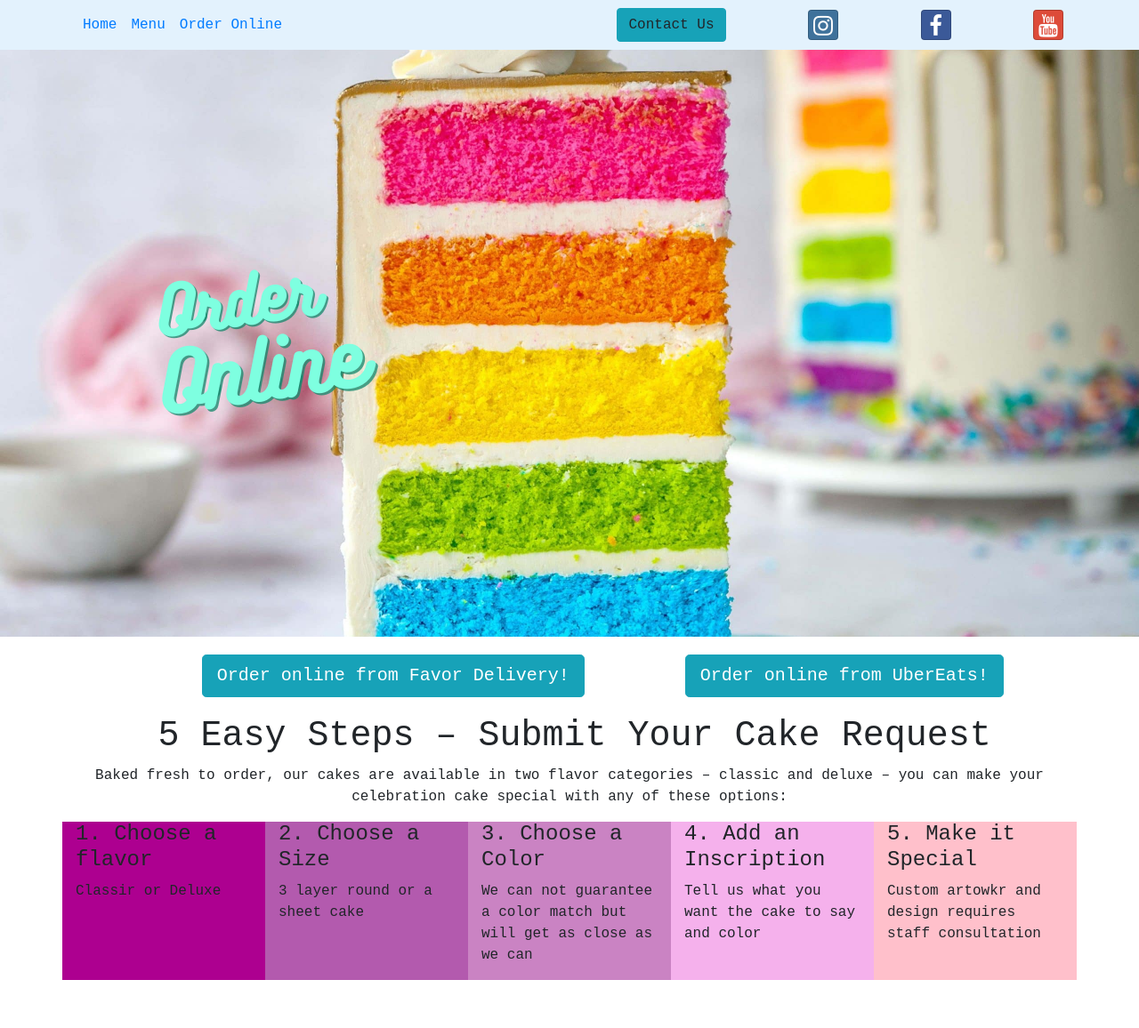
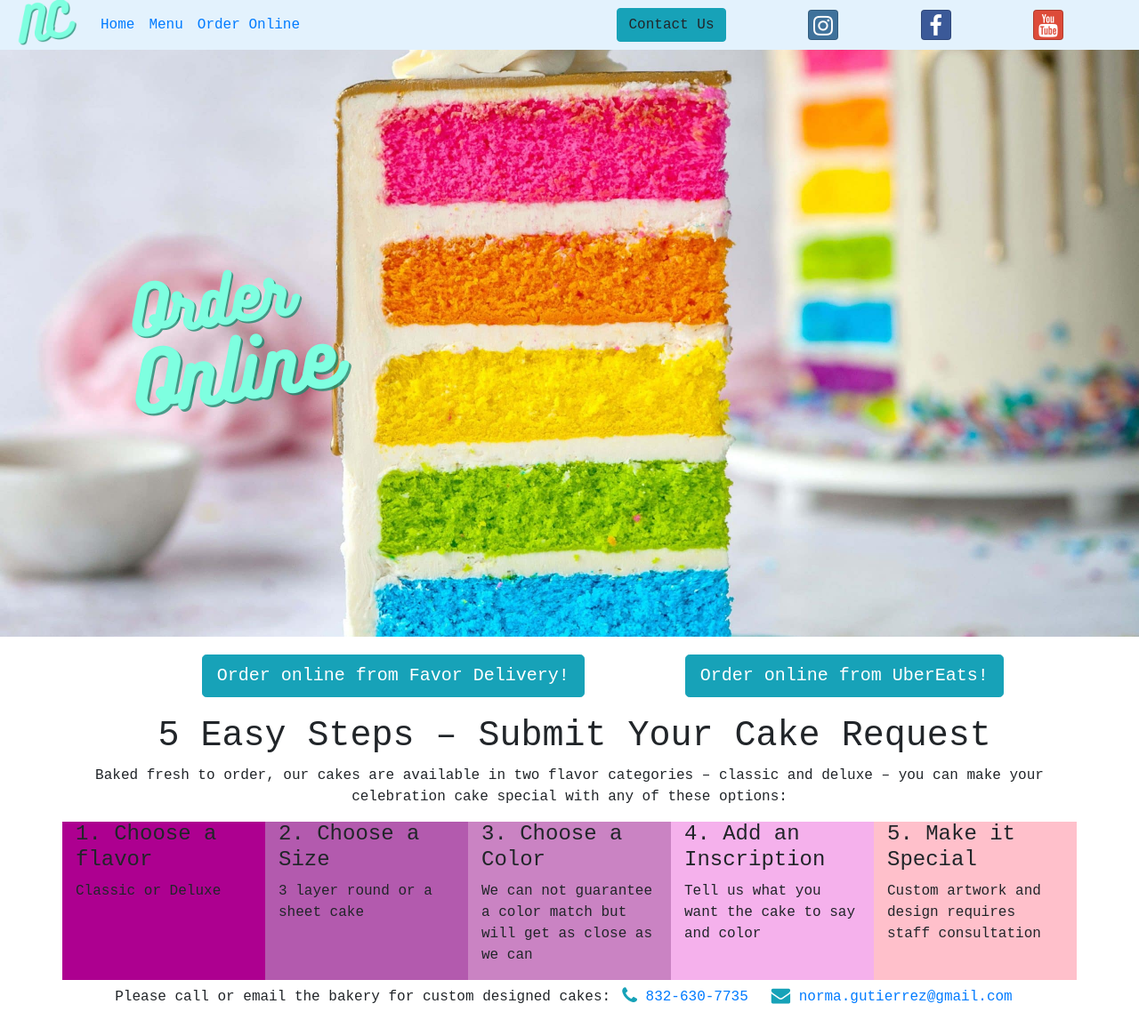
Before and after one commit to hromero39/PortfolioProject, a website: page order.html in a window 1280 px wide. Shown: the whole page at 89% size. Before the commit the page ends 1102 px from the top, so only its background shows below. Drawn offline with nearby package versions, Linux system fonts and the light colour scheme.

Commit message:
Navbar Logo
Added logo to Navbar

```diff
--- a/css/styles.css
+++ b/css/styles.css
@@ -29,6 +29,7 @@
 
 #onlineId{
     font-size: 50px;
+    color: rgb(0,128,128);
 }
 
 .site-footer{
@@ -71,3 +72,6 @@
  #col-5{
      background-color: pink;
  }
+ .navbar-brand{
+     margin:-90px;
+ }
--- a/order.html
+++ b/order.html
@@ -17,6 +17,7 @@
     <header>
         <nav class="navbar navbar-expand-sm sticky-top" style="background-color:#e3f2fd;">
             <div class="container">
+                <a class="navbar-brand" href="index.html" ><img src="images/nc.png" style="position:relative; left:-40px; right:0px; bottom:0px;" width="200"/></a>
                 <div class="collapse navbar-collapse" id="normaNavbar">
                     <ul class="navbar-nav">
                         <li class="nav-item-active"><a class="nav-link mr-auto" href="index.html">Home</a></li>
@@ -66,7 +67,7 @@
     </div>
     <header>
         <div class="view-header" style="background-image: url('images/rainbow.jpg'); background-repeat: no-repeat; background-size: cover; background-position: center center;">
-            <img src="images/order.png" style="position:relative; left:-40px; right:0px; bottom:20px;" class="img-fluid"/>
+            <img src="images/order.png" style="position:relative; left:-70px; right:0px; bottom:20px;" class="img-fluid"/>
         </div>
 
     </header>
@@ -83,7 +84,7 @@
         <div class="row">
             <div class="col" id="col-1">
                 <h4>1. Choose a flavor</h4>
-                <p>Classir or Deluxe</p>
+                <p>Classic or Deluxe</p>
             </div>
             <div class="col" id="col-2">
                 <h4>2. Choose a Size</h4>
@@ -99,9 +100,15 @@
             </div>
             <div class="col" id="col-5">
                 <h4>5. Make it Special</h4>
-                <p>Custom artowkr and design requires staff consultation</p>
+                <p>Custom artwork and design requires staff consultation</p>
             </div>
         </div>
+            <p class=" text-center">Please call or email the bakery for custom designed cakes:<a role="button" class="btn btn-link" href="tel:+1-832-630-7735"><i class="fa fa-phone fa-lg text-info"></i> 832-630-7735</a><a role="button" class="btn btn-link" href="mailto:norma.gutierrez@gmail.com"><i class="fa fa-envelope fa-lg text-info"></i> norma.gutierrez@gmail.com</a></p>
+    </div>
+    <div class="container">
+        <form>
+
+        </form>
     </div>
 
 
```
Also changed, not shown: index.html (+2 -1 lines), images/nc.png (added), 1 other file.
